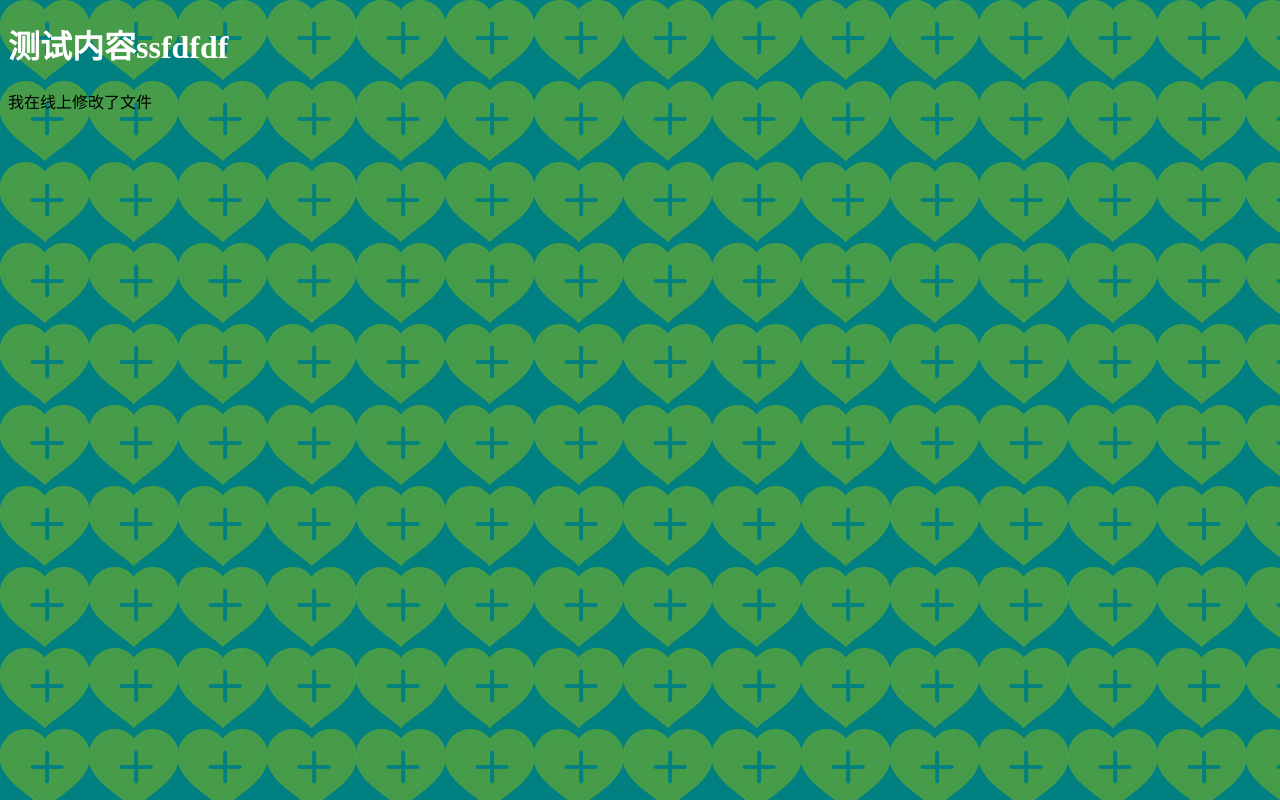
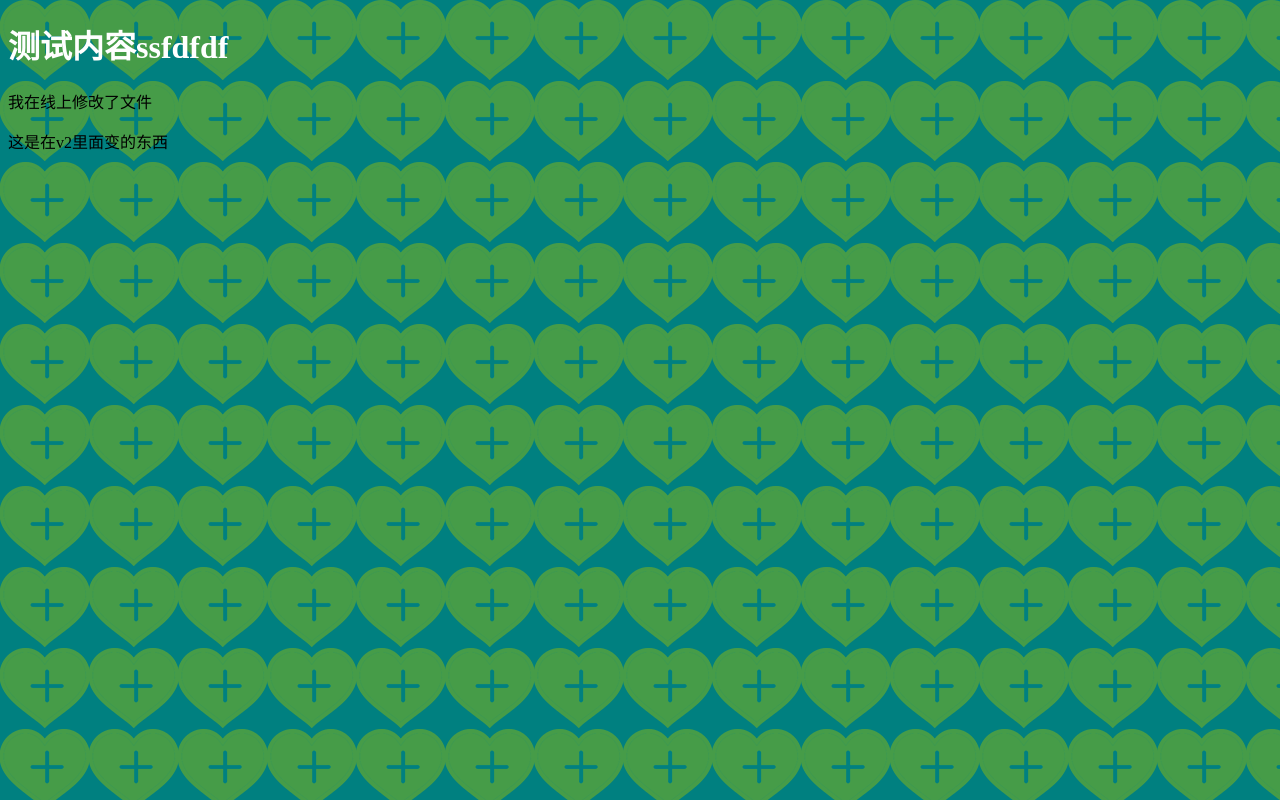
Before and after one commit to linLJQ/git-test, a website: page src/index.html in a window 1280 px wide. Drawn offline with nearby package versions, Linux system fonts and the light colour scheme; files that its build step writes are made by us from their sources.

Commit message:
v2的第一次提交

```diff
--- a/src/index.html
+++ b/src/index.html
@@ -9,6 +9,7 @@
 <!--测试内容-->
 <h1>测试内容ssfdfdf</h1>
     <p>我在线上修改了文件</p>
+<p>这是在v2里面变的东西</p>
 <script src="scripts/all.js"></script>
 </body>
 </html>
```
